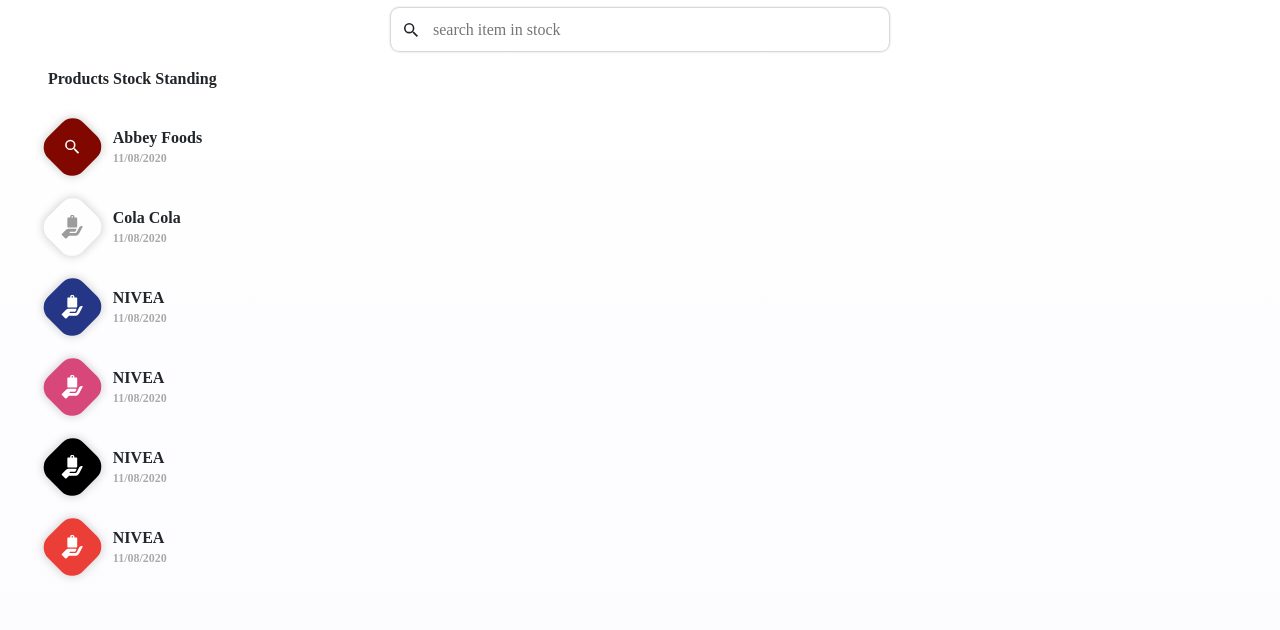
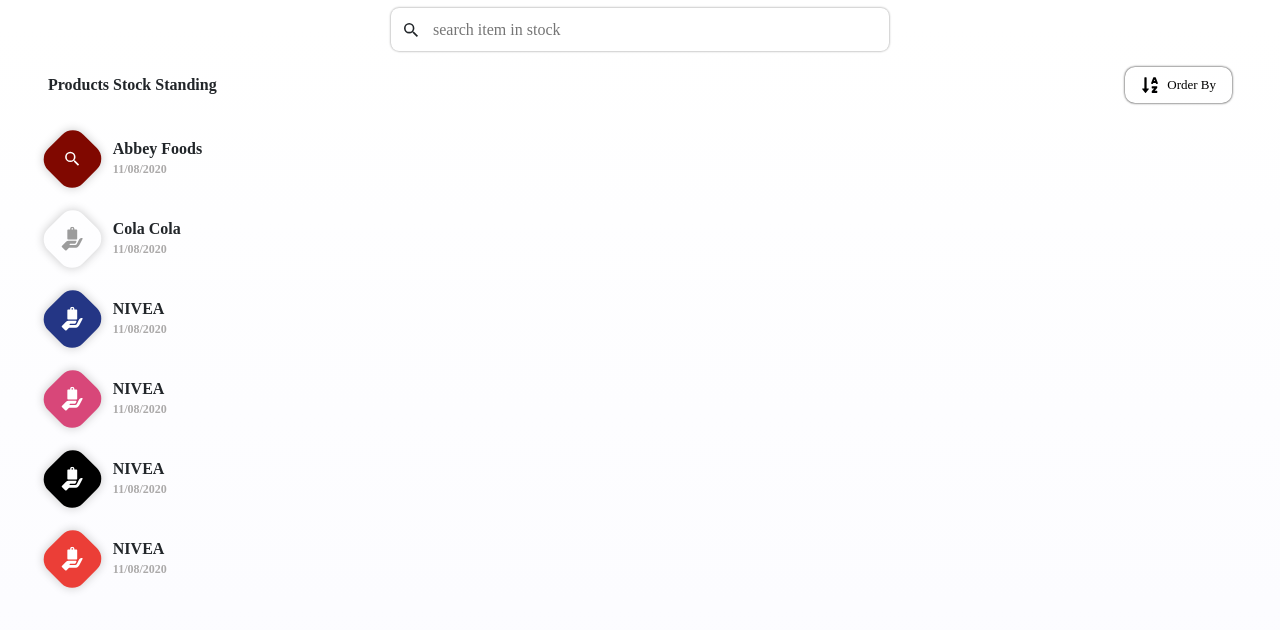
Before and after one commit to whizyrel/lp-demo, a website: page src/stocks/index.html in a window 1280 px wide. Drawn offline with nearby package versions, Linux system fonts and the light colour scheme.

Commit message:
feat: orderby button

```diff
--- a/src/stocks/index.html
+++ b/src/stocks/index.html
@@ -26,7 +26,19 @@
         </div>
 
         <main class="d-flex w-100 lp--stock__main--container">
-            <span class="my-2 ml-5 text-capitalize font-weight-bold">products stock standing</span>
+            <div class="d-flex w-100 pl-5 py-2">
+                <span class="my-auto text-capitalize font-weight-bold">products stock standing</span>
+
+                <button class="d-flex my-auto mr-5 ml-auto py-2 px-3 lp--stock__orderby-btn">
+                    <span class="d-flex my-auto svg--icon svg--icon--xs">
+                        <svg xmlns="http://www.w3.org/2000/svg" viewBox="0 0 448 512">
+                            <path
+                                d="M176 352h-48V48a16 16 0 0 0-16-16H80a16 16 0 0 0-16 16v304H16c-14.19 0-21.36 17.24-11.29 27.31l80 96a16 16 0 0 0 22.62 0l80-96C197.35 369.26 190.22 352 176 352zm240-64H288a16 16 0 0 0-16 16v32a16 16 0 0 0 16 16h56l-61.26 70.45A32 32 0 0 0 272 446.37V464a16 16 0 0 0 16 16h128a16 16 0 0 0 16-16v-32a16 16 0 0 0-16-16h-56l61.26-70.45A32 32 0 0 0 432 321.63V304a16 16 0 0 0-16-16zm31.06-85.38l-59.27-160A16 16 0 0 0 372.72 32h-41.44a16 16 0 0 0-15.07 10.62l-59.27 160A16 16 0 0 0 272 224h24.83a16 16 0 0 0 15.23-11.08l4.42-12.92h71l4.41 12.92A16 16 0 0 0 407.16 224H432a16 16 0 0 0 15.06-21.38zM335.61 144L352 96l16.39 48z" />
+                            </svg>
+                    </span>
+                    <span class="my-auto ml-2">Order By</span>
+                </button>
+            </div>
 
             <div class="d-flex w-100 h-100 lp--stock__list--wrapper px-5 pt-2">
                 <div class="d-flex lp--stock__list--item">
@@ -123,6 +135,8 @@
                         <span class="mb-auto mt-1">11/08/2020</span>
                     </div>
                 </div>
+
+
             </div>
         </main>
     </div>
--- a/src/stocks/style.css
+++ b/src/stocks/style.css
@@ -40,8 +40,8 @@
 
 .lp--stock__list--wrapper {
     flex-wrap: wrap;
-    overflow-x: hidden;
-    overflow-y: auto;
+    overflow-x: auto;
+    overflow-y: hidden;
     max-height: 100%;
 }
 
@@ -116,3 +116,33 @@
     background-color: #eb3e37;
     color: #ffffff;
 }
+
+.svg--icon * {
+    width: inherit;
+    height: inherit;
+}
+
+.svg--icon--sm {
+    width: 24px;
+    height: 24px;
+}
+
+.svg--icon--xs {
+    width: 18px;
+    height: 18px;
+}
+
+.lp--stock__orderby-btn {
+    border: 0;
+    border-radius: 10px;
+    outline: 0;
+    box-shadow: 0 0 2px 0.5px #676767;
+    font-size: 13px;
+    background-color: inherit;
+}
+
+.lp--stock__orderby-btn:hover,
+.lp--stock__orderby-btn:active,
+.lp--stock__orderby-btn:active {
+    outline: 0;
+}
```
